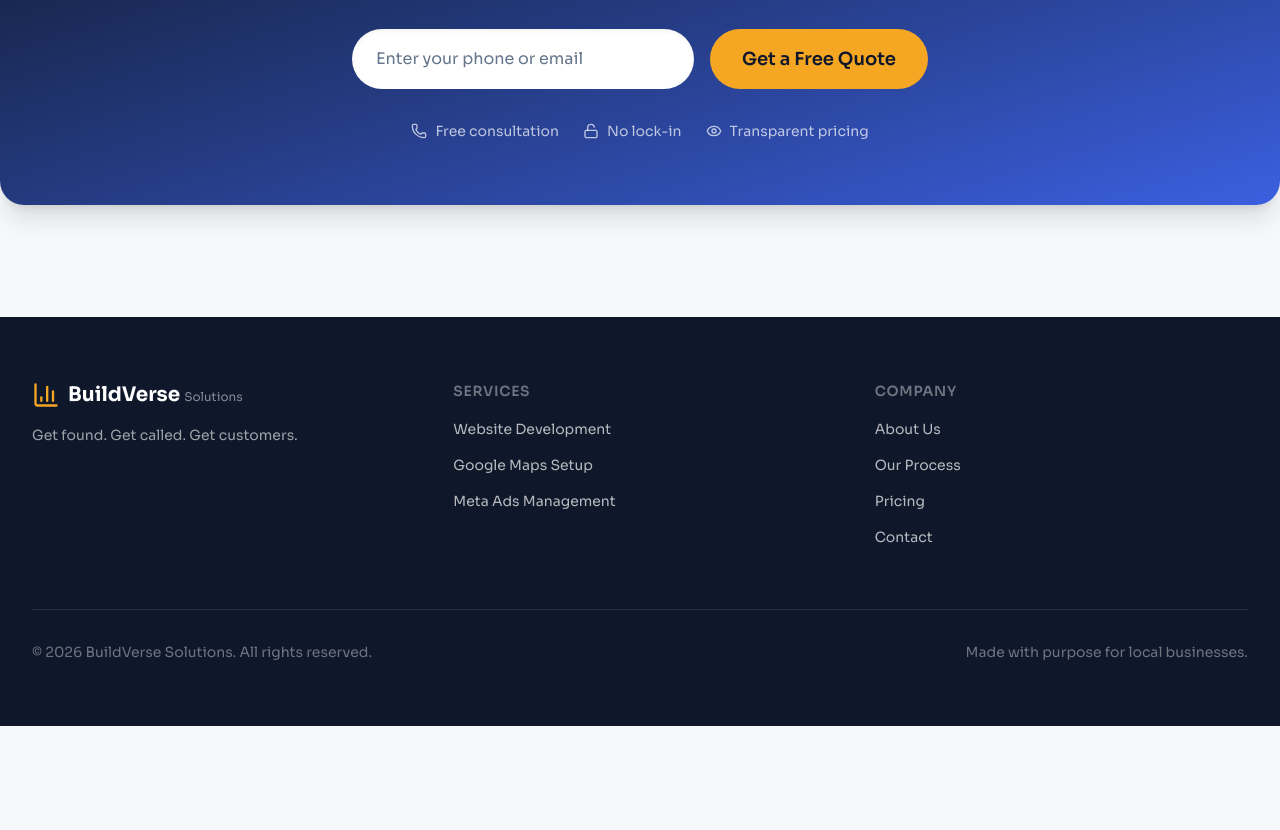
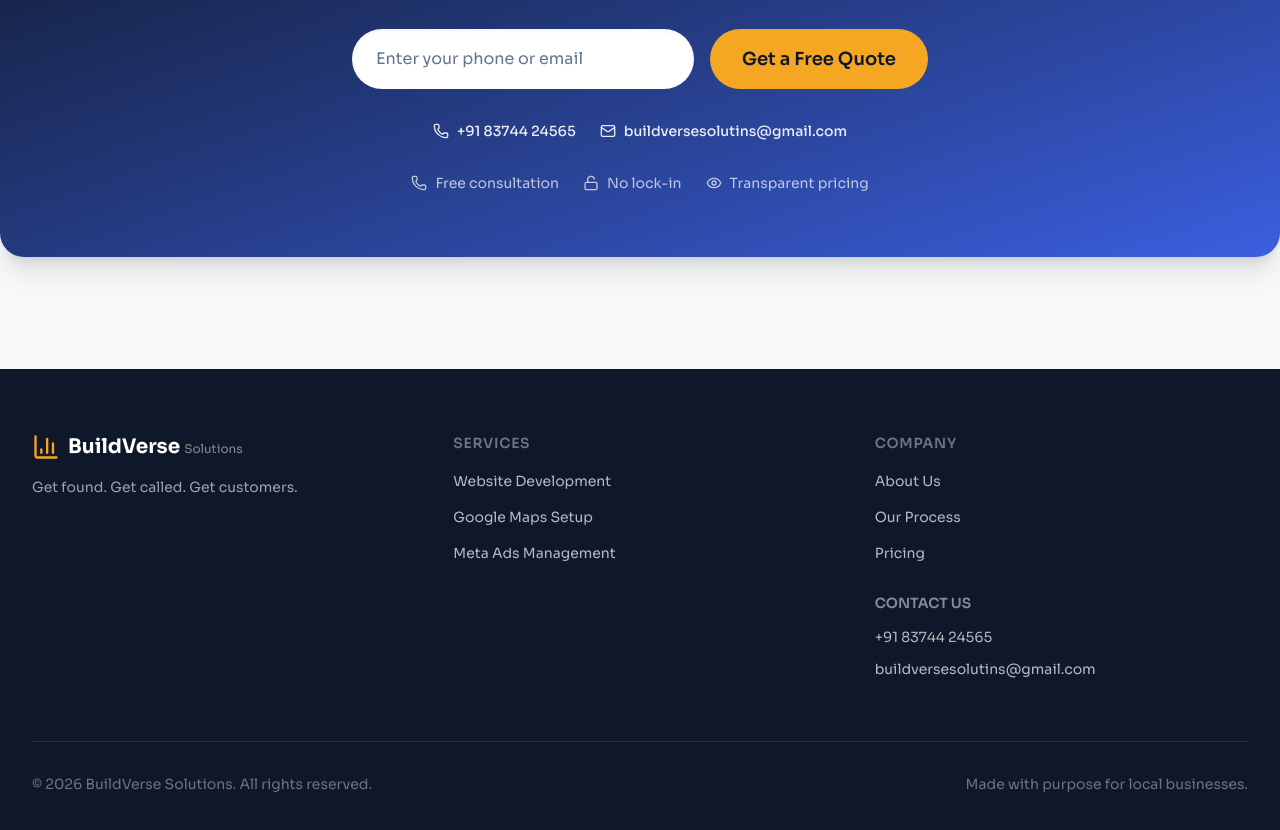
Before and after one commit to ynandakishorereddy/BuildVerse, a Next.js app: page / in a window 1280 px wide. Shown: the part 4820-5650 px from the top of the page. Before the commit the page ends 5546 px from the top, so only its background shows below. Built offline with nearby package versions, Linux system fonts and the light colour scheme.

Commit message:
feat: Add actual contact details to Footer and FinalCTA

```diff
--- a/components/FinalCTA.tsx
+++ b/components/FinalCTA.tsx
@@ -40,6 +40,17 @@ export default function FinalCTA() {
             </button>
           </form>
 
+          <div className="mt-8 flex flex-col sm:flex-row items-center justify-center gap-6 text-white/90 text-sm font-medium">
+            <a href="tel:+918374424565" className="flex items-center gap-2 hover:text-accent transition-colors">
+              <Phone className="w-4 h-4" />
+              <span>+91 83744 24565</span>
+            </a>
+            <a href="mailto:buildversesolutins@gmail.com" className="flex items-center gap-2 hover:text-accent transition-colors">
+              <svg xmlns="http://www.w3.org/2000/svg" width="16" height="16" viewBox="0 0 24 24" fill="none" stroke="currentColor" strokeWidth="2" strokeLinecap="round" strokeLinejoin="round" className="w-4 h-4"><rect width="20" height="16" x="2" y="4" rx="2"/><path d="m22 7-8.97 5.7a1.94 1.94 0 0 1-2.06 0L2 7"/></svg>
+              <span>buildversesolutins@gmail.com</span>
+            </a>
+          </div>
+
           <div className="mt-8 flex flex-col sm:flex-row items-center justify-center gap-6 text-white/70 text-sm">
             <div className="flex items-center gap-2">
               <Phone className="w-4 h-4" />
--- a/components/Footer.tsx
+++ b/components/Footer.tsx
@@ -48,10 +48,19 @@ export default function Footer() {
               <li className="mb-3">
                 <a href="#pricing" className="text-sm text-white/70 hover:text-accent transition-colors">Pricing</a>
               </li>
+              <li className="mb-3 mt-4 text-sm text-white/50 font-semibold uppercase">
+                Contact Us
+              </li>
+              <li className="mb-2">
+                <a href="tel:+918374424565" className="text-sm text-white/70 hover:text-accent transition-colors">
+                  +91 83744 24565
+                </a>
+              </li>
               <li className="mb-3">
-                <a href="#contact" className="text-sm text-white/70 hover:text-accent transition-colors">Contact</a>
-              </li>
-            </ul>
+                <a href="mailto:buildversesolutins@gmail.com" className="text-sm text-white/70 hover:text-accent transition-colors break-all">
+                  buildversesolutins@gmail.com
+                </a>
+              </li>            </ul>
           </div>
         </div>
 
```
